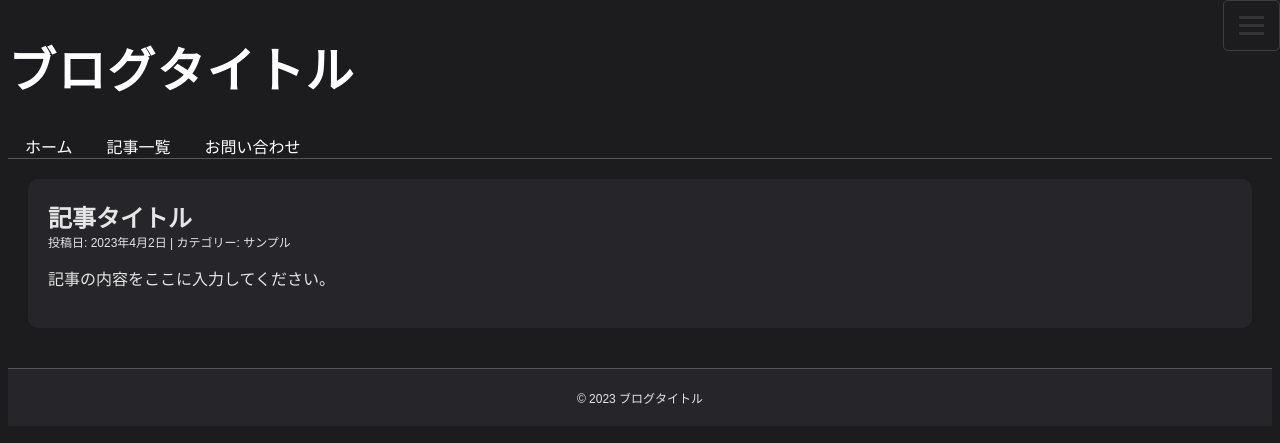
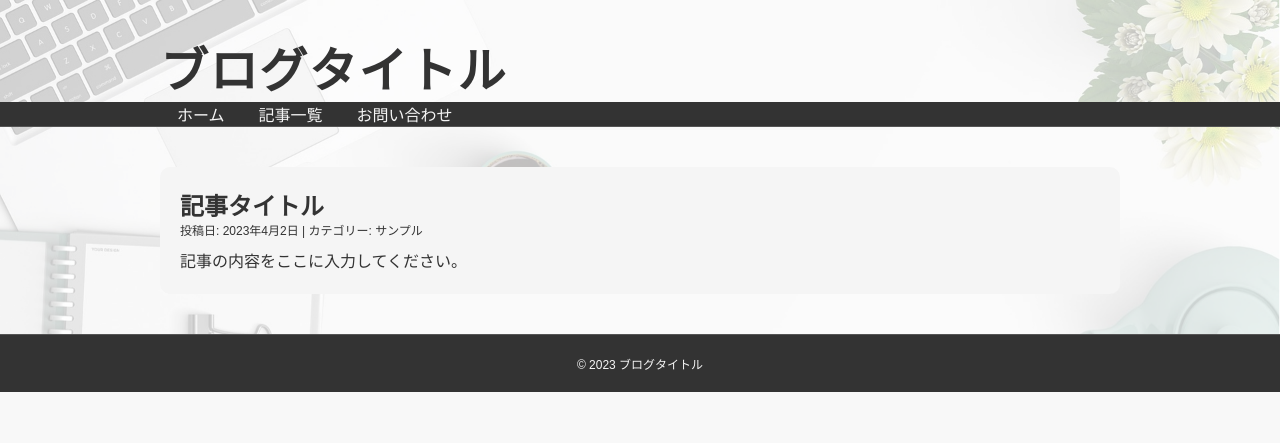
Before and after one commit to tomotaka-osanai/PhoenixWeb, a Django app: page /PhoenixBrog/ in a window 1280 px wide. Shown: the top 443 px of the page. Run offline with Django 4.2, Linux system fonts and the light colour scheme.

Commit message:
HTML修正 メイン画像配布

```diff
--- a/PhoenixBrog/static/PhoenixBrog/style.css
+++ b/PhoenixBrog/static/PhoenixBrog/style.css
@@ -1,20 +1,27 @@
 /* グローバルスタイル */
+/* PC向けスタイル */
+* {
+  margin: 0;
+  padding: 0px;
+}
+@media (min-width: 768px) {
   body {
-  background-color: #1c1c1e;
-  color: #e5e5e5;
+    position: relative;
+    height: 100%;
+    background-color: #f8f8f8;
+    color: #333333;
     font-family: Arial, sans-serif;
     font-size: 16px;
   }
-
-a {
-  color: #e5e5e5;
-  text-decoration: none;
 }
 
-a:hover {
-  text-decoration: underline;
+@media (max-width: 767px) {
+  body {
+    background-color: #f8f8f8;
+    color: #333333;
+    font-family: Arial, sans-serif;
+    font-size: 16px;
   }
-
   /* ハンバーガーメニュー */
   .hamburger {
     display: inline-block;
@@ -28,6 +35,7 @@ a:hover {
     position: absolute;
     top: 0;
     right: 0;
+    height: 100%;
   }
   /* ハンバーガーアイコンの3本の線のスタイル */
   .hamburger .line {
@@ -35,6 +43,16 @@ a:hover {
     height: 3px;
     background-color: #333;
     margin: 5px 0;
+  }
+}
+
+a {
+  color: #333333;
+  text-decoration: none;
+}
+
+a:hover {
+  text-decoration: underline;
 }
 
 /* メニューのスタイル */
@@ -50,11 +68,12 @@ a:hover {
   padding: 10px;
   transition: right 0.3s ease-out;
 }
+
 /* メニューのリンクのスタイル */
 .menu a {
   display: block;
   padding: 5px 0;
-  border-bottom: 1px solid #ccc;
+  border-bottom: 1px solid #979eff;
   color: #333;
   text-decoration: none;
   transition: color 0.3s ease-out;
@@ -71,12 +90,19 @@ a:hover {
 }
 
 /* ヘッダー */
+@media (min-width: 768px) {
+  h1 {
+    max-width: 960px; /* 最大幅を設定 */
+    margin: 0 auto; /* 左右中央寄せ */
+  }
+}
+
 h1 {
   font-family: "Roboto", "Arial", sans-serif;
   font-size: 3rem; /* フォントサイズ */
-  color: #fff; /* テキストカラー */
+  color: #333333; /* テキストカラー */
   text-align: left; /* テキストの中央揃え */
-  margin-top: 2rem; /* 上部の余白 */
+  padding-top: 2rem; /* 上部の余白 */
   letter-spacing: 0.1rem; /* 文字の間隔 */
   /* text-shadow: 3px 3px 0px #555; テキストの影 */
 }
@@ -91,6 +117,20 @@ h1 {
 
 /* ナビゲーションバー */
 /* ナビゲーションバーの基本スタイル */
+.nav-menu-cover {
+  background-color: #333;
+  border-bottom: 1px solid #555;
+  font-size: 1rem;
+}
+
+@media (min-width: 768px) {
+  .nav-menu-inner {
+    max-width: 960px; /* 最大幅を設定 */
+    margin: 0 auto; /* 左右中央寄せ */
+    padding: 0 20px; /* 左右の余白を追加 */
+  }
+}
+
 .nav-menu {
   display: flex;
   /* justify-content: space-between; */
@@ -98,9 +138,6 @@ h1 {
   list-style: none;
   padding: 0;
   margin: 0;
-  background-color: #1c1c1e;
-  border-bottom: 1px solid #555;
-  font-size: 1rem;
 }
 
 .nav-menu li {
@@ -108,7 +145,7 @@ h1 {
 }
 
 .nav-menu a {
-  color: #ffffff;
+  color: #f5f5f5;
   text-decoration: none;
   transition: all 0.2s ease-in-out;
   padding: 0 1rem;
@@ -118,9 +155,9 @@ h1 {
 
 .nav-menu a:hover,
 .nav-menu a:focus {
-  color: #fff;
-  background-color: #333;
-  border-color: #333;
+  color: #333333;
+  background-color: #f5f5f5;
+  border-color: #f5f5f5;
   outline: none;
 }
 
@@ -130,17 +167,31 @@ h1 {
 header nav {
   justify-content: flex-end;
 }
+/* メイン */
+@media (min-width: 768px) {
+  main {
+    max-width: 960px; /* 最大幅を設定 */
+    margin: 0 auto; /* 左右中央寄せ */
+    padding: 0 20px; /* 左右の余白を追加 */
+  }
+}
 
-/* メイン */
 main {
-  padding: 20px;
+  padding: 20px; /* 左右の余白を追加 */
+  opacity: 1;
+}
+
+.box-bg-img {
+  background-image: url(./img/desk-opacity.png);
+  background-size: cover;
 }
 
 article {
-  background-color: #26262a;
+  background-color: #f5f5f5;
   padding: 20px;
   border-radius: 10px;
   margin-bottom: 20px;
+  margin-top: 20px;
 }
 
 article header {
@@ -164,7 +215,8 @@ article p {
 
 /* フッター */
 footer {
-  background-color: #26262a;
+  background-color: #333;
+  color: #f5f5f5;
   padding: 20px;
   text-align: center;
   border-top: 1px solid #555;
--- a/PhoenixBrog/templates/PhoenixBrog/index.html
+++ b/PhoenixBrog/templates/PhoenixBrog/index.html
@@ -4,6 +4,7 @@
   <head>
     <title>ブログタイトル</title>
     <meta charset="utf-8" />
+    <meta name="viewport" content="width=device-width, initial-scale=1" />
     <link rel="stylesheet" href="{% static 'PhoenixBrog/style.css' %}" />
     <link
       href="https://fonts.googleapis.com/css?family=Dancing+Script&display=swap"
@@ -11,13 +12,18 @@
     />
   </head>
   <body>
+    <div class="box-bg-img">
       <header>
         <h1>ブログタイトル</h1>
+        <div class="nav-menu-cover">
+          <div class="nav-menu-inner">
             <ul class="nav-menu">
               <li><a href="#">ホーム</a></li>
               <li><a href="#">記事一覧</a></li>
               <li><a href="#">お問い合わせ</a></li>
             </ul>
+          </div>
+        </div>
         <div class="hamburger-menu">
           <div class="hamburger" onclick="toggleMenu()">
             <div class="line"></div>
@@ -41,6 +47,7 @@
           <p>記事の内容をここに入力してください。</p>
         </article>
       </main>
+    </div>
     <footer>
       <p>© 2023 ブログタイトル</p>
     </footer>
```
Also changed, not shown: PhoenixBrog/static/PhoenixBrog/img/desk-2325627_1920.jpg (added), PhoenixBrog/static/PhoenixBrog/img/desk-opacity.png (added). Lines whose indentation alone changed are shown as unchanged.
